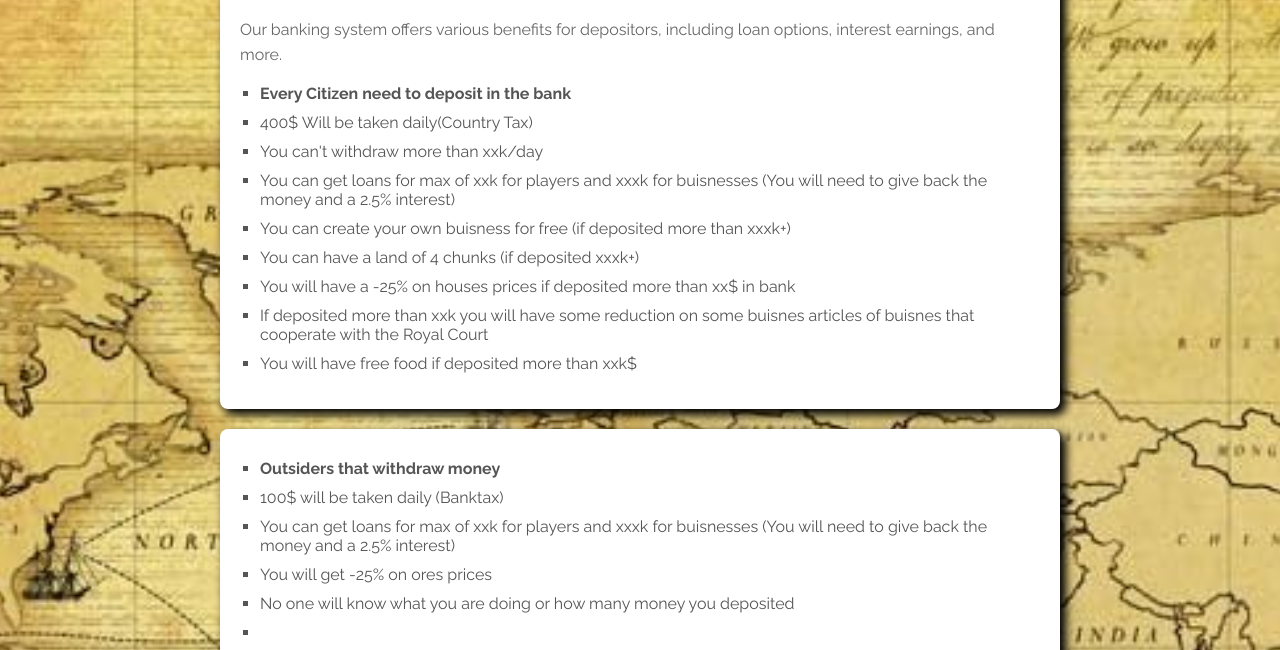
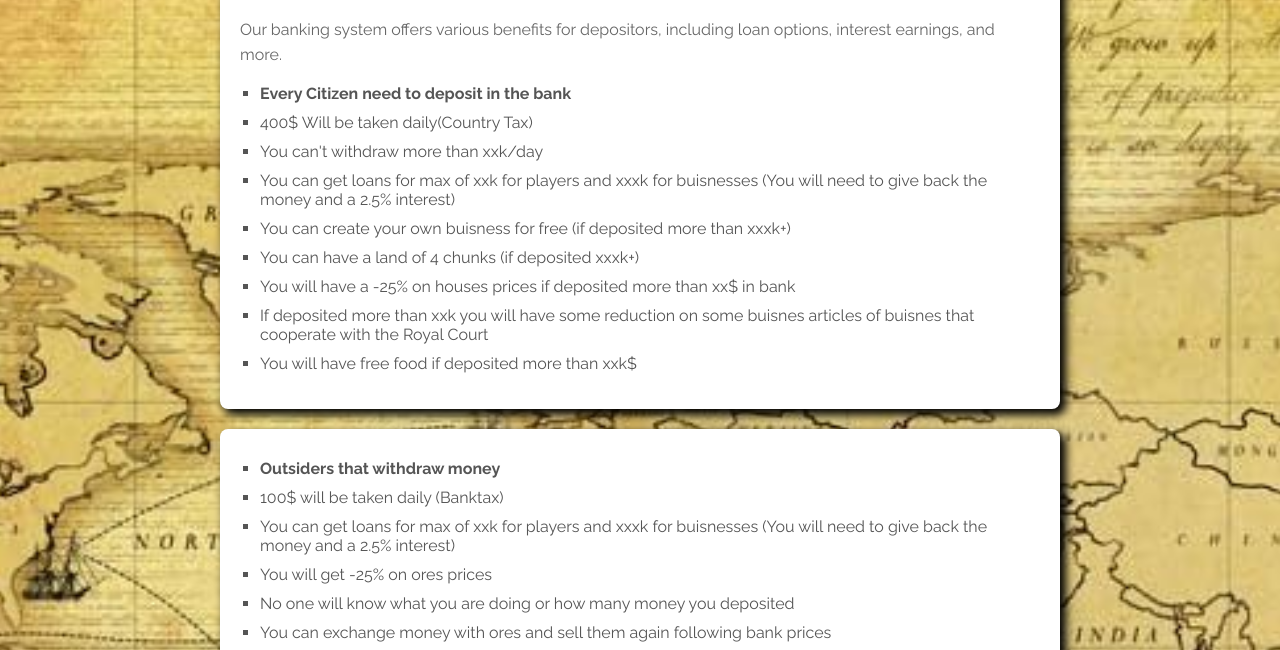
Before and after one commit to Ozziefr/bank1, a plain HTML site: page bank-system.html in a window 1280 px wide. Shown: the part 150-800 px from the top of the page. Drawn offline with Linux system fonts and the light colour scheme.

Commit message:
adsadasdzxcas

```diff
--- a/bank-system.html
+++ b/bank-system.html
@@ -91,7 +91,10 @@
         <li>
           No one will know what you are doing or how many money you deposited
         </li>
-        <li></li>
+        <li>
+          You can exchange money with ores and sell them again following bank
+          prices
+        </li>
       </ul>
     </section>
   </body>
```
